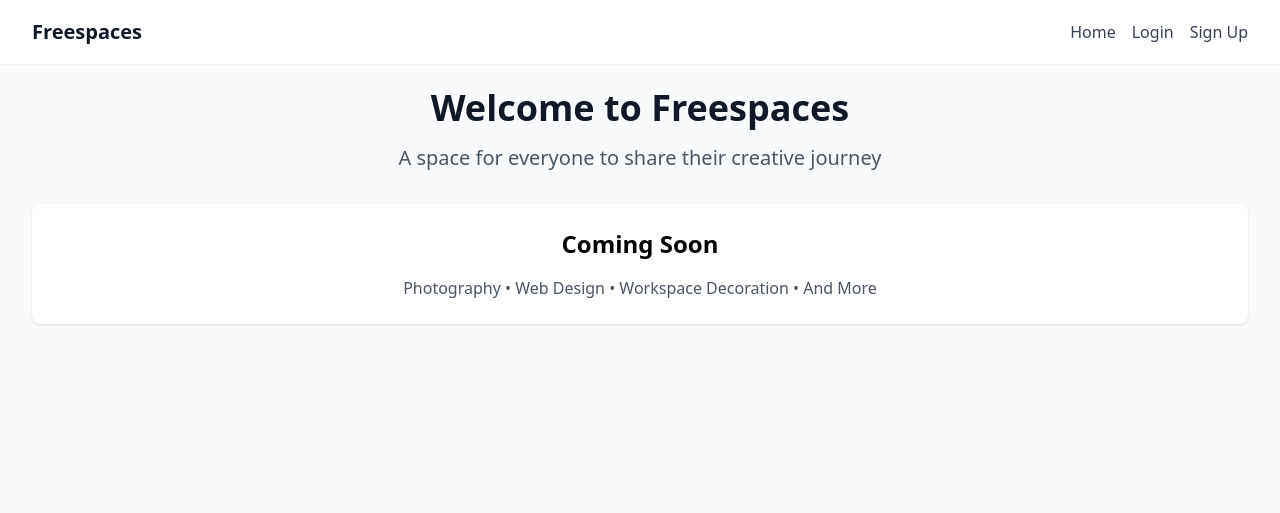
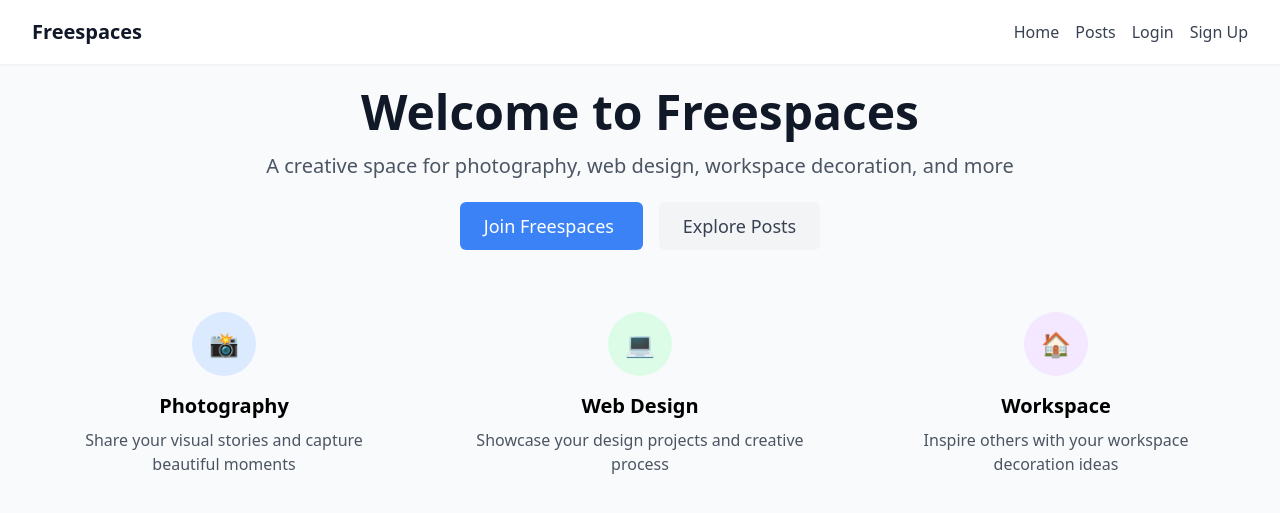
Before and after one commit to saponnness/freespaces, a Django app: page / in a window 1280 px wide. Shown: the top 513 px of the page. Run offline with Django 5.2, Linux system fonts and the light colour scheme; data that the repository does not hold is empty; some libraries are stand-ins or nearby versions.

Commit message:
Setup posts URLs and update navigation with homepage integration.

```diff
--- a/feeds/views.py
+++ b/feeds/views.py
@@ -1,6 +1,11 @@
 from django.shortcuts import render
+from posts.models import Post
 
 # Create your views here.
 def home(request):
-    """Home page view"""
-    return render(request, 'feeds/home.html')
+    """Home page view with recent posts"""
+    recent_posts = Post.objects.filter(status='published')[:6]  # Show 6 recent posts
+    context = {
+        'recent_posts': recent_posts
+    }
+    return render(request, 'feeds/home.html', context)
--- a/freespaces/urls.py
+++ b/freespaces/urls.py
@@ -23,6 +23,7 @@ urlpatterns = [
     path('admin/', admin.site.urls),
     path('', include('feeds.urls')),
     path('accounts/', include('accounts.urls')),
+    path('posts/', include('posts.urls')),
 ]
 
 # Serve media files during development
--- /dev/null
+++ b/posts/urls.py
@@ -0,0 +1,14 @@
+from django.urls import path
+from . import views
+
+app_name = 'posts'
+
+urlpatterns = [
+    path('', views.post_list, name='list'),
+    path('create/', views.post_create, name='create'),
+    path('my-posts/', views.my_posts, name='my_posts'),
+    path('<int:pk>/', views.post_detail, name='detail'),
+    path('<int:pk>/edit/', views.post_edit, name='edit'),
+    path('<int:pk>/delete/', views.post_delete, name='delete'),
+    path('category/<str:category_name>/', views.category_posts, name='category'),
+]
--- a/templates/base.html
+++ b/templates/base.html
@@ -13,9 +13,13 @@
                 <div class="flex items-center">
                     <h1 class="text-xl font-bold text-gray-900">Freespaces</h1>
                 </div>
+                <!-- Navigation Links -->
                 <div class="flex items-center space-x-4">
                 <a href="{% url 'feeds:home' %}" class="text-gray-700 hover:text-gray-900">Home</a>
+                <a href="{% url 'posts:list' %}" class="text-gray-700 hover:text-gray-900">Posts</a>
                 {% if user.is_authenticated %}
+                    <a href="{% url 'posts:create' %}" class="text-gray-700 hover:text-gray-900">Create</a>
+                    <a href="{% url 'posts:my_posts' %}" class="text-gray-700 hover:text-gray-900">My Posts</a>
                     <a href="{% url 'accounts:profile' %}" class="text-gray-700 hover:text-gray-900">Profile</a>
                     <a href="{% url 'accounts:logout' %}" class="text-gray-700 hover:text-gray-900">Logout</a>
                 {% else %}
--- a/templates/feeds/home.html
+++ b/templates/feeds/home.html
@@ -3,13 +3,95 @@
 {% block title %}Home - Freespaces{% endblock %}
 
 {% block content %}
-<div class="text-center">
-    <h1 class="text-4xl font-bold text-gray-900 mb-4">Welcome to Freespaces</h1>
-    <p class="text-xl text-gray-600 mb-8">A space for everyone to share their creative journey</p>
+<div class="text-center mb-12">
+    <h1 class="text-4xl md:text-5xl font-bold text-gray-900 mb-4">Welcome to Freespaces</h1>
+    <p class="text-xl text-gray-600 mb-8">A creative space for photography, web design, workspace decoration, and more</p>
 
-    <div class="bg-white rounded-lg shadow p-6">
-        <h2 class="text-2xl font-semibold mb-4">Coming Soon</h2>
-        <p class="text-gray-600">Photography • Web Design • Workspace Decoration • And More</p>
+    {% if user.is_authenticated %}
+        <a href="{% url 'posts:create' %}"
+           class="bg-blue-500 text-white px-6 py-3 rounded-md hover:bg-blue-600 transition duration-200 text-lg">
+            Share Your Story
+        </a>
+    {% else %}
+        <div class="space-x-4">
+            <a href="{% url 'accounts:register' %}"
+               class="bg-blue-500 text-white px-6 py-3 rounded-md hover:bg-blue-600 transition duration-200 text-lg">
+                Join Freespaces
+            </a>
+            <a href="{% url 'posts:list' %}"
+               class="bg-gray-100 text-gray-700 px-6 py-3 rounded-md hover:bg-gray-200 transition duration-200 text-lg">
+                Explore Posts
+            </a>
+        </div>
+    {% endif %}
+</div>
+
+<!-- Recent Posts Section -->
+{% if recent_posts %}
+<div class="mb-12">
+    <div class="flex justify-between items-center mb-6">
+        <h2 class="text-2xl font-bold text-gray-900">Recent Posts</h2>
+        <a href="{% url 'posts:list' %}" class="text-blue-500 hover:underline">View all posts →</a>
+    </div>
+
+    <div class="grid grid-cols-1 md:grid-cols-2 lg:grid-cols-3 gap-6">
+        {% for post in recent_posts %}
+            <div class="bg-white rounded-lg shadow-md overflow-hidden hover:shadow-lg transition duration-200">
+                {% if post.featured_image %}
+                    <img src="{{ post.featured_image.url }}" alt="{{ post.title }}"
+                         class="w-full h-40 object-cover">
+                {% else %}
+                    <div class="w-full h-40 bg-gradient-to-br from-blue-400 to-purple-500 flex items-center justify-center">
+                        <span class="text-white font-medium">{{ post.category.name|default:"Freespaces" }}</span>
+                    </div>
+                {% endif %}
+
+                <div class="p-4">
+                    <h3 class="text-lg font-semibold mb-2 text-gray-900">
+                        <a href="{{ post.get_absolute_url }}" class="hover:text-blue-600">
+                            {{ post.title }}
+                        </a>
+                    </h3>
+                    <p class="text-gray-600 text-sm mb-3">{{ post.excerpt }}</p>
+                    <div class="flex items-center justify-between">
+                        <span class="text-gray-500 text-sm">by {{ post.author.username }}</span>
+                        {% if post.category %}
+                            <span class="bg-blue-100 text-blue-800 text-xs px-2 py-1 rounded-full">
+                                {{ post.category.name }}
+                            </span>
+                        {% endif %}
+                    </div>
+                </div>
+            </div>
+        {% endfor %}
+    </div>
+</div>
+{% endif %}
+
+<!-- Features Section -->
+<div class="grid grid-cols-1 md:grid-cols-3 gap-8 mt-12">
+    <div class="text-center p-6">
+        <div class="w-16 h-16 bg-blue-100 rounded-full flex items-center justify-center mx-auto mb-4">
+            <span class="text-2xl">📸</span>
+        </div>
+        <h3 class="text-xl font-semibold mb-2">Photography</h3>
+        <p class="text-gray-600">Share your visual stories and capture beautiful moments</p>
+    </div>
+
+    <div class="text-center p-6">
+        <div class="w-16 h-16 bg-green-100 rounded-full flex items-center justify-center mx-auto mb-4">
+            <span class="text-2xl">💻</span>
+        </div>
+        <h3 class="text-xl font-semibold mb-2">Web Design</h3>
+        <p class="text-gray-600">Showcase your design projects and creative process</p>
+    </div>
+
+    <div class="text-center p-6">
+        <div class="w-16 h-16 bg-purple-100 rounded-full flex items-center justify-center mx-auto mb-4">
+            <span class="text-2xl">🏠</span>
+        </div>
+        <h3 class="text-xl font-semibold mb-2">Workspace</h3>
+        <p class="text-gray-600">Inspire others with your workspace decoration ideas</p>
     </div>
 </div>
 {% endblock %}
```
Also changed, not shown: posts/migrations/0001_initial.py (added). Lines whose indentation alone changed are shown as unchanged.
